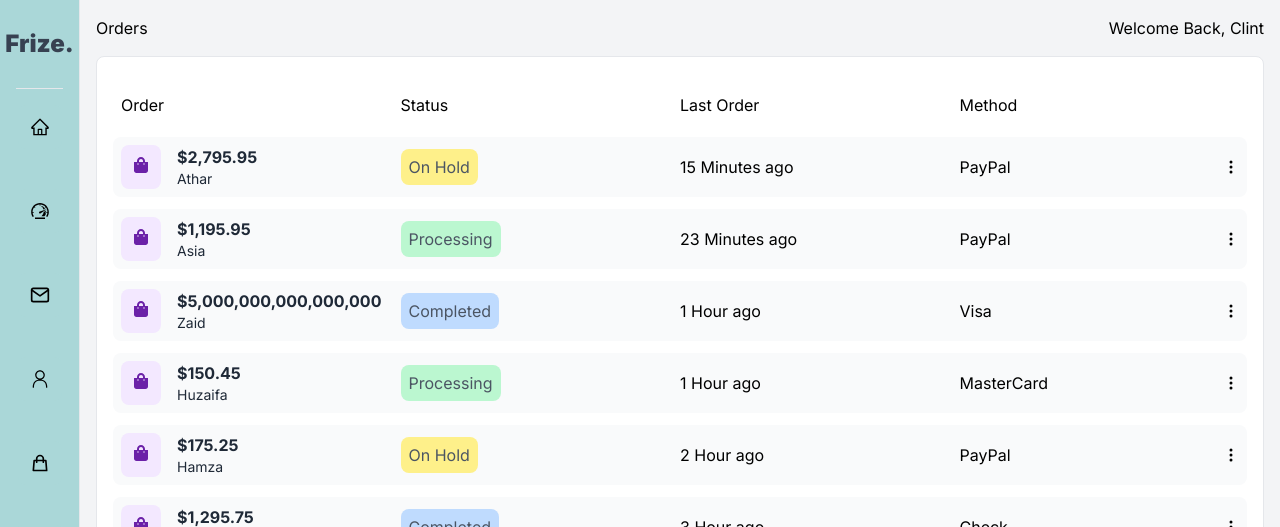
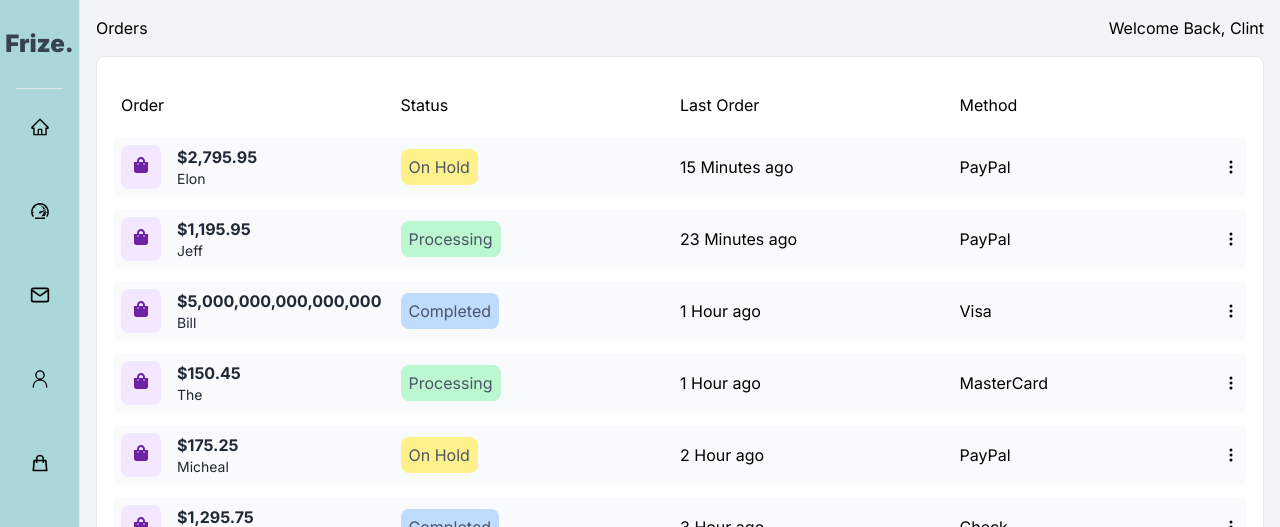
Before and after one commit to ZaidBinAthar/nextdashboard, a Next.js app: page /orders in a window 1280 px wide. Shown: the top 527 px of the page. Built offline with nearby package versions, Linux system fonts and the light colour scheme.

Commit message:
Data changed

```diff
--- a/components/data/data.js
+++ b/components/data/data.js
@@ -2,8 +2,8 @@ export const data = [
   {
     id: 1,
     name: {
-      first: 'Athar',
-      last: 'Farooq',
+      first: 'Elon',
+      last: 'Musk',
     },
     total: 2795.95,
     status: 'On Hold',
@@ -13,8 +13,8 @@ export const data = [
   {
     id: 2,
     name: {
-      first: 'Asia',
-      last: 'Athar',
+      first: 'Jeff',
+      last: 'Bezos',
     },
     total: 1195.95,
     status: 'Processing',
@@ -24,8 +24,8 @@ export const data = [
   {
     id: 3,
     name: {
-      first: 'Zaid',
-      last: 'Athar',
+      first: 'Bill',
+      last: 'Gates',
     },
     total: 5000000000000000,
     status: 'Completed',
@@ -35,8 +35,8 @@ export const data = [
   {
     id: 4,
     name: {
-      first: 'Huzaifa',
-      last: 'Athar',
+      first: 'The',
+      last: 'Rock',
     },
     total: 150.45,
     status: 'Processing',
@@ -46,8 +46,8 @@ export const data = [
   {
     id: 5,
     name: {
-      first: 'Hamza',
-      last: 'Athar',
+      first: 'Micheal',
+      last: 'Goerge',
     },
     total: 175.25,
     status: 'On Hold',
```
